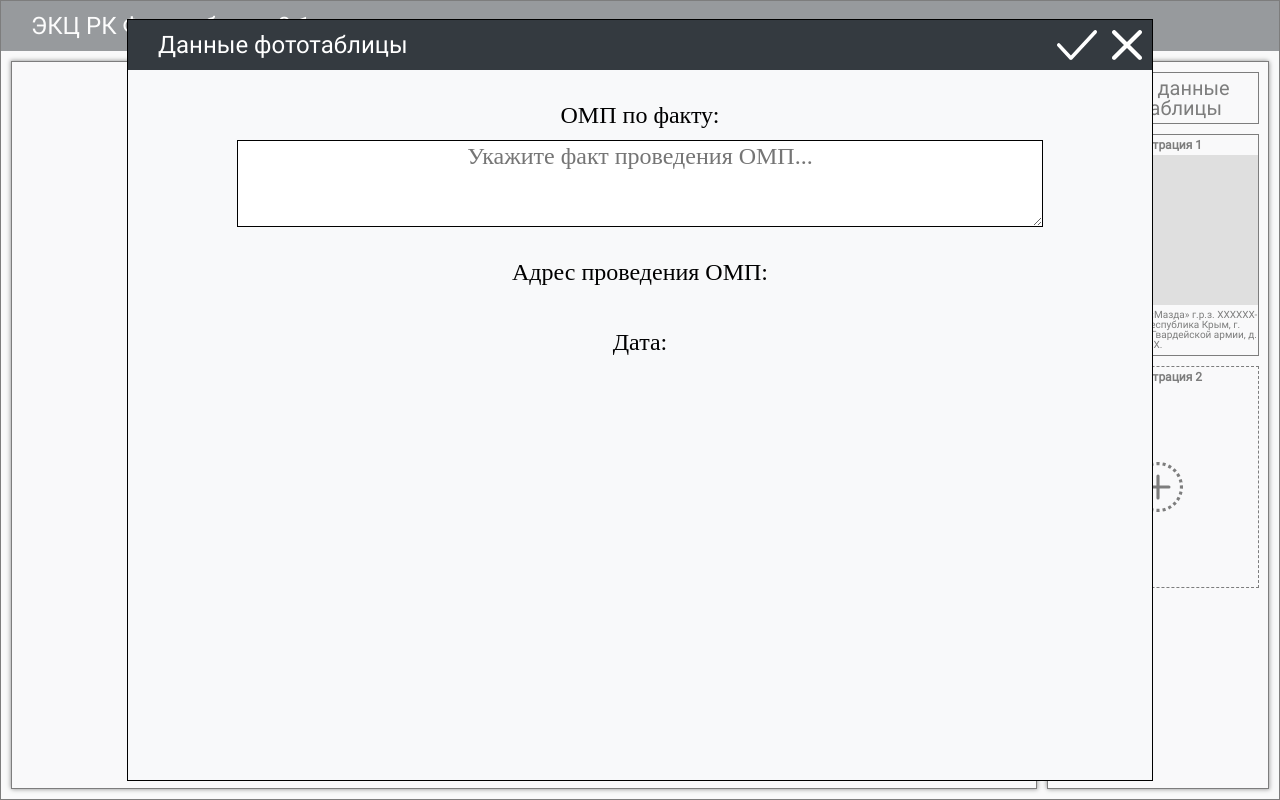
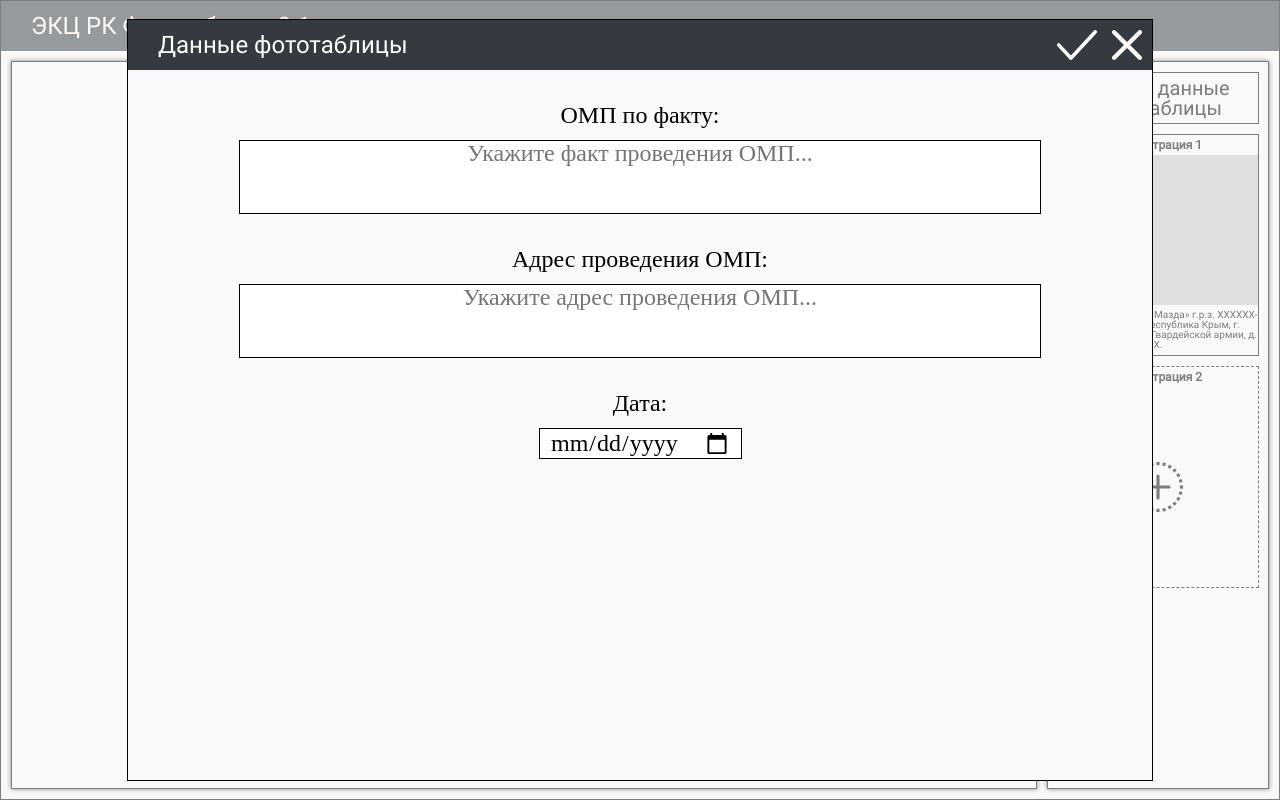
Before and after one commit to dimonenm/exp-photo-table, a React (Create React App) app in the folder app/: page / in a window 1280 px wide. Both pictures are taken after a click on the element "Ввести данные фототаблицы". Built offline with nearby package versions, Linux system fonts and the light colour scheme.

Commit message:
h18.08.2021

```diff
--- a/app/src/App.js
+++ b/app/src/App.js
@@ -18,7 +18,11 @@ export const modalDataContext = createContext();
 
 function App() {
   const [downloadedImages, setDownloadedImages] = useState();
-  const [photoTableData, setphotoTableData] = useState();
+  const [photoTableData, setphotoTableData] = useState({
+    factOMP: null,
+    adressOMP: null,
+    dateOMP: null
+  });
   // const [galleryImages, setGalleryImages] = useState();
   const [modalProperties, setModalProperties] = useState({
     isOpen: false,
@@ -45,7 +49,8 @@ function App() {
 
   return (
     <Container>
-      <modalDataContext.Provider value={{ modalProperties, setModalProperties, photoTableData, setphotoTableData}}>
+      <modalDataContext.Provider
+        value={{ modalProperties, setModalProperties, photoTableData, setphotoTableData }}>
         <Modal />
       </modalDataContext.Provider>
       <Header>
--- a/app/src/components/header/MenuBtnsCheckBtn.js
+++ b/app/src/components/header/MenuBtnsCheckBtn.js
@@ -1,9 +1,11 @@
 import React from 'react';
 import "./MenuBtnsCheckBtn.css";
 
+
+
 const MenuBtnsCheckBtn = () => {
+
     function clickHandler() {
-        console.log('MenuBtnsCheckBtn')
     }
     return (
         <div className="check-btn" onClick={clickHandler}></div>
--- a/app/src/components/header/MenuBtnsCloseBtn.js
+++ b/app/src/components/header/MenuBtnsCloseBtn.js
@@ -14,7 +14,15 @@ const MenuBtnsCloseBtn = () => {
         urlImg: null
       }
     });
+    localModalProperties.setphotoTableData(() => {
+      return {
+        factOMP: null,
+        adressOMP: null,
+        dateOMP: null
+      }
+    });
   }
+
   return (
     <div className="close-btn" onClick={clickHandler}></div>
   )
--- a/app/src/components/main/WorkplaceItemDataBtn.js
+++ b/app/src/components/main/WorkplaceItemDataBtn.js
@@ -15,7 +15,17 @@ const WorkplaceItemDataBtn = ({ photoTableData, setModalProperties }) => {
     )
   };
 
-  if (photoTableData) return <div className="workplace-data-btn">Изменить данные фототаблицы</div>
+  if (
+    photoTableData.factOMP !== null ||
+    photoTableData.adressOMP !== null ||
+    photoTableData.dateOMP !== null) {
+    return <div
+      className="workplace-data-btn"
+      onClick={clickHandler}
+    >
+      Изменить данные фототаблицы
+    </div>
+  }
 
   return <div
     className="workplace-data-btn"
--- a/app/src/components/modal/ModalContent.css
+++ b/app/src/components/modal/ModalContent.css
@@ -6,7 +6,7 @@
 
     box-sizing: border-box;
 
-    max-height: 710px;
+    /* max-height: 710px; */
 
     font-family: "Roboto";
     color: #fff;
@@ -22,7 +22,6 @@
 .modal-content-data {
     display: flex;
     flex-direction: column;
-    /* justify-content: center; */
     align-items: center;
     flex-grow: 1;
 
@@ -47,11 +46,10 @@
 .modal-content-data textarea {
     display: flex;
     justify-content: center;
-    align-content: center;
-    align-items:center;
 
-    /* height: 150px; */
     width: 800px;
+    /* max-width: 800px; */
+    /* min-width: 400px; */
 
     border: 1px solid #000;
     border-radius: 0;
@@ -59,9 +57,23 @@
     font-family: "Times New Roman", Times, serif;
     font-size: 24px;
     text-align: center;
+    line-height: 1;
+
+    outline: none;
+    resize:none;
+    padding: 0;
 }
-.modal-content-data textarea:focus {
+.modal-content-data input {
+    display: flex;
+    justify-content: center;
+    align-content: center;
+    width: 200px;
 
     border: 1px solid #000;
     border-radius: 0;
+
+    font-family: "Times New Roman", Times, serif;
+    font-size: 24px;
+
+    outline: none;
 }
--- a/app/src/components/modal/ModalContent.js
+++ b/app/src/components/modal/ModalContent.js
@@ -15,13 +15,59 @@ const ModalContent = () => {
   }
 
   if (localModalProperties.modalProperties.type === "setPhotoTableData") {
-    console.log('setPhotoTableData');
+
+    const changeFactOMPHandler = () => {
+      const str = document.querySelector('.factOMP');
+      localModalProperties.setphotoTableData((prev) => {
+        return ({
+          ...prev,
+          factOMP: str.value
+        })
+      })
+    };
+    const changeAdressOMPHandler = () => {
+      const str = document.querySelector('.adressOMP');
+      localModalProperties.setphotoTableData((prev) => {
+        return ({
+          ...prev,
+          adressOMP: str.value
+        })
+      })
+    };
+    const changeDateOMPHandler = () => {
+      const str = document.querySelector('.dateOMP');
+      localModalProperties.setphotoTableData((prev) => {
+        return ({
+          ...prev,
+          dateOMP: str.value
+        })
+      })
+    };
+
+    console.log(localModalProperties.photoTableData);
+    // photoTableData, setphotoTableData
+
     return (
       <div className="modal-content-data">
         <div className="modal-content-title">ОМП по факту:</div>
-        <textarea name="name1" rows={3} placeholder="Укажите факт проведения ОМП..."/>
+        <textarea
+          className="factOMP"
+          onChange={changeFactOMPHandler}
+          rows={3}
+          placeholder="Укажите факт проведения ОМП..."
+          value={
+            localModalProperties.photoTableData.factOMP ?
+              localModalProperties.photoTableData.factOMP :
+              ''}
+        />
         <div className="modal-content-title">Адрес проведения ОМП:</div>
+        <textarea
+          className="adressOMP"
+          onChange={changeAdressOMPHandler}
+          rows={3}
+          placeholder="Укажите адрес проведения ОМП..." />
         <div className="modal-content-title">Дата:</div>
+        <input type="date" className="dateOMP" onChange={changeDateOMPHandler}></input>
         <div></div>
       </div>
     );
```
